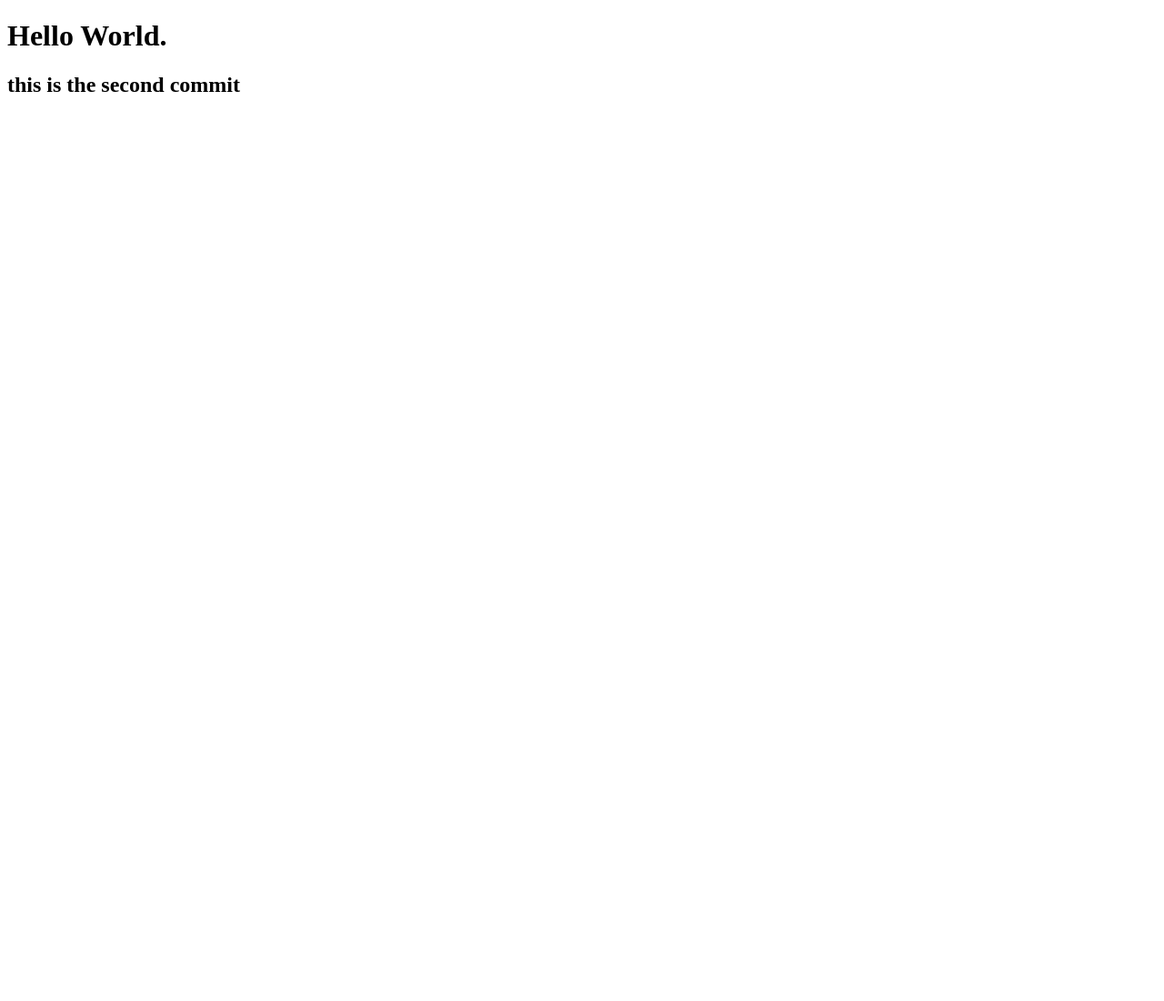
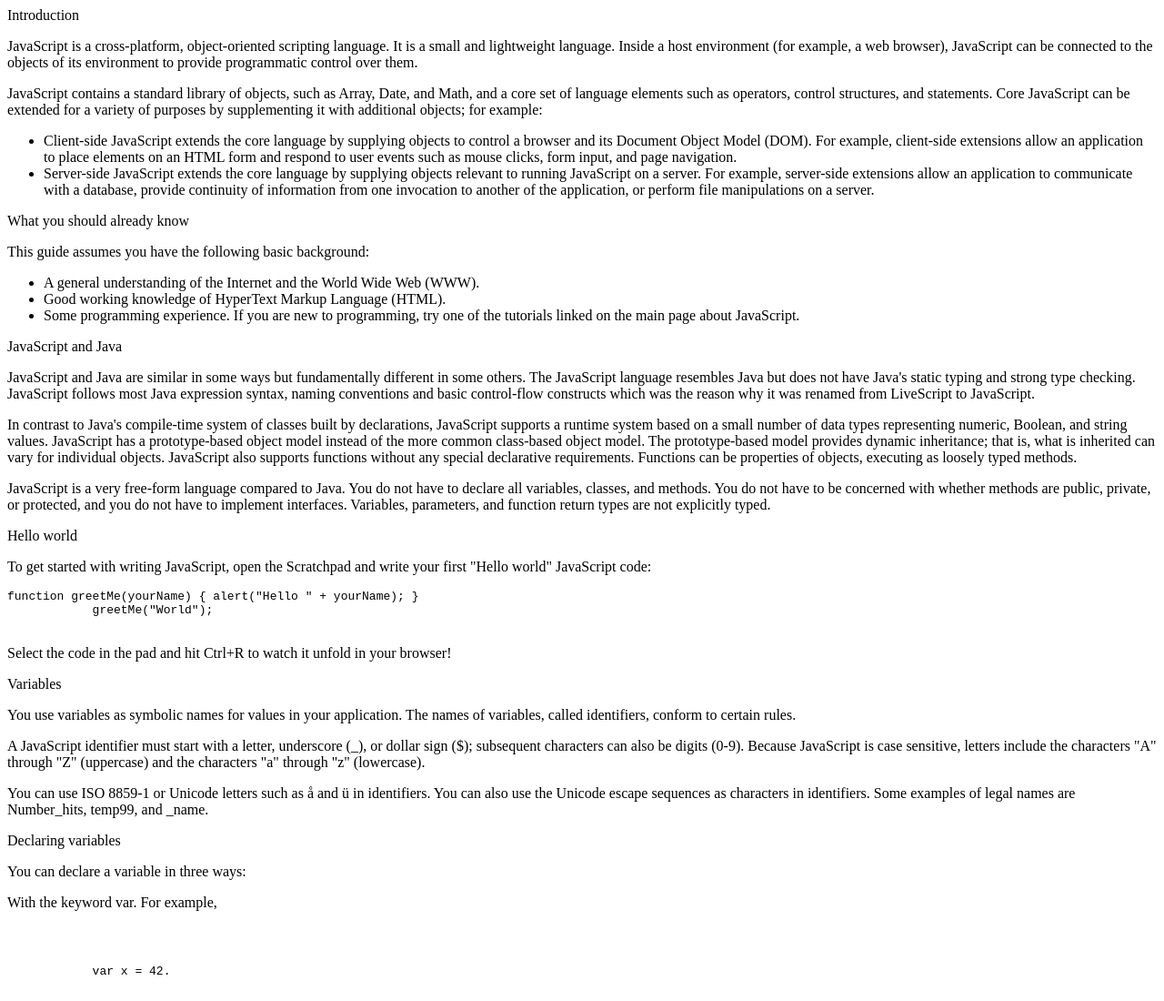
Before and after one commit to eslamsamy226/technical-documentation-page-mocroverse-trials, a plain HTML site: page index.html in a window 1280 px wide. Shown: the top 1100 px of the page at 91% size. Before the commit the page ends 800 px from the top, so only its background shows below. Drawn offline with Linux system fonts and the light colour scheme.

Commit message:
Update index.html

```diff
--- a/index.html
+++ b/index.html
@@ -2,17 +2,112 @@
 <html lang="en">
   <head>
     <meta charset="UTF-8">
-    <title>Fork Me! FCC: Test Suite Template</title>
+    <title>JS Documentation</title>
     <link rel="stylesheet" href="css/style.css">
   </head>
 
   <body>
     <script src="https://cdn.freecodecamp.org/testable-projects-fcc/v1/bundle.js"></script>
 
+    <main id="main-doc">
+
+      <section class="main-section" id="Introduction">
+
+        <header>Introduction</header>
+        <p>JavaScript is a cross-platform, object-oriented scripting language. It is a small and lightweight language. Inside a host environment (for example, a web browser), JavaScript can be connected to the objects of its environment to provide programmatic control over them. </p>
+        <p>JavaScript contains a standard library of objects, such as Array, Date, and Math, and a core set of language elements such as operators, control structures, and statements. Core JavaScript can be extended for a variety of purposes by supplementing it with additional objects; for example:</p>
+        <ul>
+          <li>Client-side JavaScript extends the core language by supplying objects to control a browser and its Document Object Model (DOM). For example, client-side extensions allow an application to place elements on an HTML form and respond to user events such as mouse clicks, form input, and page navigation. </li>
+        <li>Server-side JavaScript extends the core language by supplying objects relevant to running JavaScript on a server. For example, server-side extensions allow an application to communicate with a database, provide continuity of information from one invocation to another of the application, or perform file manipulations on a server. </li>
+
+        </ul>
+      </section>
 
 
-    <h1>Hello World.</h1>
-    <h2>this is the second commit</h2>
+      <section class="main-section" id="What_you_should_already_know">
+          <header>
+            What you should already know
+          </header>
+
+          <p>This guide assumes you have the following basic background:</p>
+          <ul>
+            <li>
+              A general understanding of the Internet and the World Wide Web (WWW).
+            </li>
+            <li>
+              Good working knowledge of HyperText Markup Language (HTML).
+            </li>
+            <li>
+              Some programming experience. If you are new to programming, try one of the tutorials linked on the main page about JavaScript.
+            </li>
+          </ul>
+      </section>
+
+
+      <section class="main-section" id="JavaScript_and_Java">
+          <header>JavaScript and Java</header>
+          <p>
+            JavaScript and Java are similar in some ways but fundamentally different in some others. The JavaScript language resembles Java but does not have Java's static typing and strong type checking. JavaScript follows most Java expression syntax, naming conventions and basic control-flow constructs which was the reason why it was renamed from LiveScript to JavaScript.
+          </p>
+          <p>
+            In contrast to Java's compile-time system of classes built by declarations, JavaScript supports a runtime system based on a small number of data types representing numeric, Boolean, and string values. JavaScript has a prototype-based object model instead of the more common class-based object model. The prototype-based model provides dynamic inheritance; that is, what is inherited can vary for individual objects. JavaScript also supports functions without any special declarative requirements. Functions can be properties of objects, executing as loosely typed methods.
+          </p>
+          <p>
+            JavaScript is a very free-form language compared to Java. You do not have to declare all variables, classes, and methods. You do not have to be concerned with whether methods are public, private, or protected, and you do not have to implement interfaces. Variables, parameters, and function return types are not explicitly typed.
+          </p>
+      </section>
+
+
+      <section class="main-section" id="Hello_world">
+        <header>Hello world</header>
+        <p> To get started with writing JavaScript, open the Scratchpad and write your first "Hello world" JavaScript code: </p>
+          <pre><code>function greetMe(yourName) { alert("Hello " + yourName); }
+            greetMe("World");
+          </code></pre>
+        <p> Select the code in the pad and hit Ctrl+R to watch it unfold in your browser! </p>
+      </section>
+
+
+      <section class="main-section" id="Variables">
+        <header>Variables</header>
+
+        <p>You use variables as symbolic names for values in your application. The names of variables, called identifiers, conform to certain rules. </p>
+
+        <p>A JavaScript identifier must start with a letter, underscore (_), or dollar sign ($); subsequent characters can also be digits (0-9). Because JavaScript is case sensitive, letters include the characters "A" through "Z" (uppercase) and the characters "a" through "z" (lowercase). </p>
+
+        <p>You can use ISO 8859-1 or Unicode letters such as å and ü in identifiers. You can also use the Unicode escape sequences as characters in identifiers. Some examples of legal names are Number_hits, temp99, and _name. </p>
+
+        <p></p>
+      </section>
+
+      <section class="main-section" id="Declaring_variables">
+        <header>Declaring variables</header>
+
+        <p> You can declare a variable in three ways: </p>
+        <p> With the keyword var. For example, </p>
+        <pre>
+          <pre><code>
+            var x = 42.
+          </code></pre>
+
+          <p> This syntax can be used to declare both local and global variables. </p>
+          <p> By simply assigning it a value. For example, </p>
+
+          <pre><code>
+            x = 42.
+          </code></pre>
+
+          <p>This always declares a global variable. It generates a strict JavaScript warning. You shouldn't use this variant. </p>
+          <p> With the keyword let. For example,</p>
+          <pre><code>
+            let y = 13.
+          </code></pre>
+          <pre><code></code></pre>
+        </pre>
+        <p>This syntax can be used to declare a block scope local variable. See Variable scope below. </p>
+      </section>
+
+    </main>
     <script  src="js/index.js"></script>
   </body>
 </html>
```
